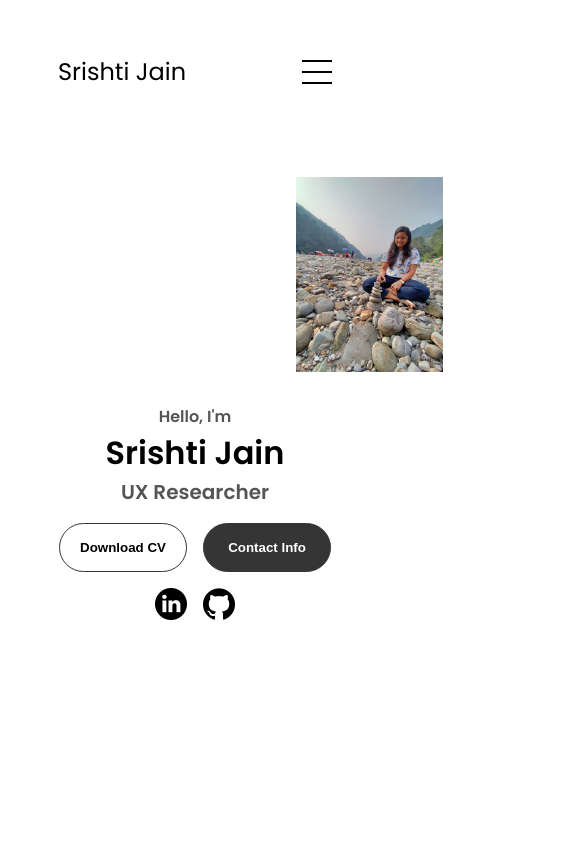
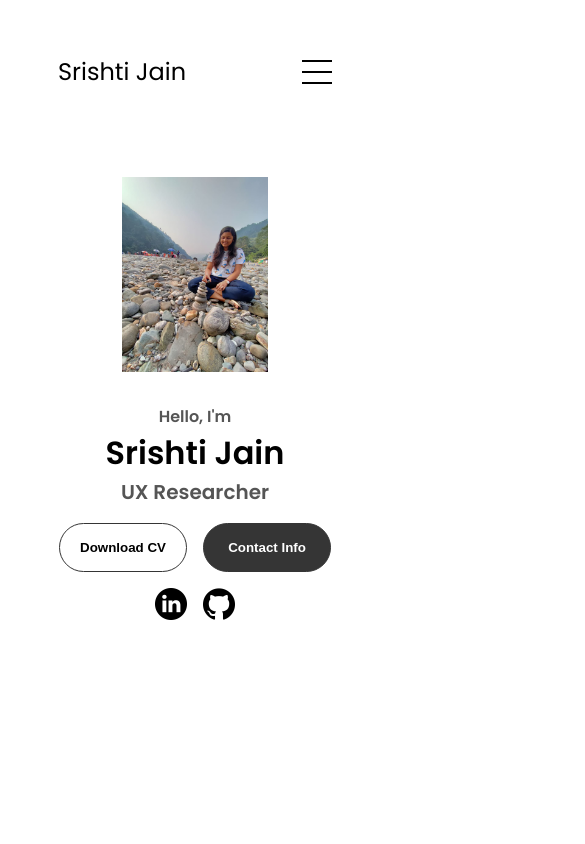
Before and after one commit to srishti-s-jain/Portfolio, a plain HTML site: page index.html in a window 390 px wide. Shown: the top 844 px of the page, 585 px wide, since content can reach past the window. Drawn offline with Linux system fonts and the light colour scheme.

Commit message:
Update mediaqueries.css

```diff
--- a/mediaqueries.css
+++ b/mediaqueries.css
@@ -87,7 +87,7 @@
     text-align: center;
   }
   .section__pic-container {
-    width: 700px;
+    width: auto;
     height: 50vw;
     justify-content: center;
   }
```
